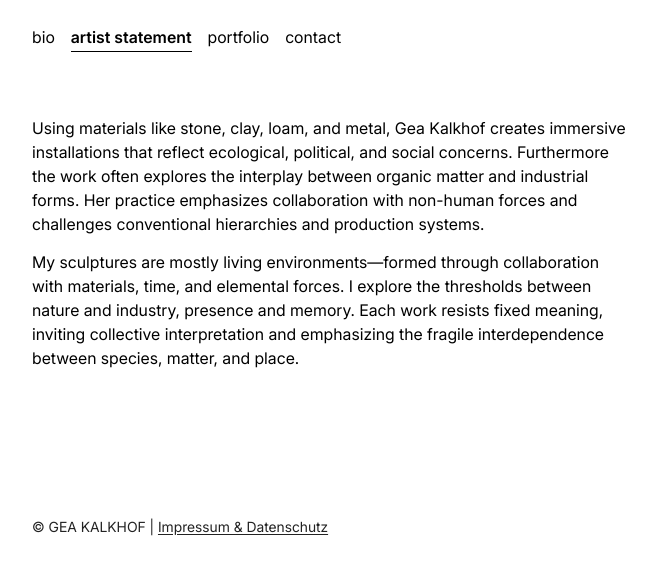
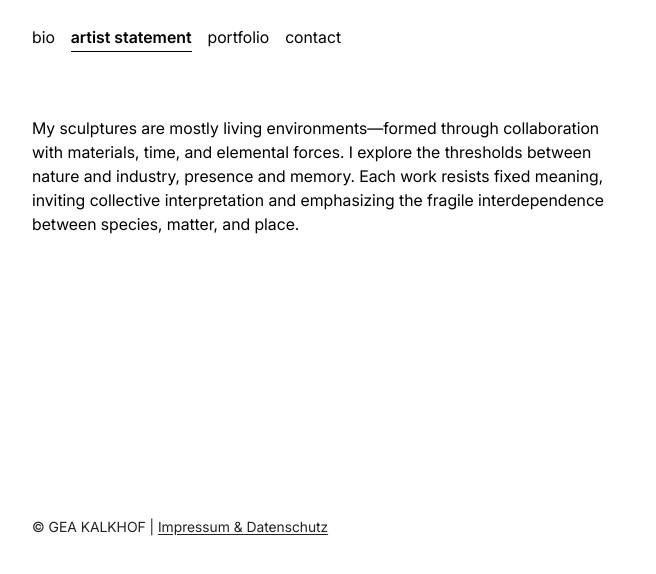
Before and after one commit to KalkhofGea/Website-Kalkhof, a plain HTML site: page artist-statement.html in a window 1280 px wide. Shown: the part 172-746 px from the top of the page, without its empty margins (272-928 px from the left). Drawn offline with Linux system fonts and the light colour scheme; a web font is replaced by a local one.

Commit message:
Update artist-statement.html

```diff
--- a/artist-statement.html
+++ b/artist-statement.html
@@ -19,11 +19,6 @@
       </nav>
     </header>
     <main class="main section">
-      <p>Using materials like stone, clay, loam, and metal, Gea Kalkhof creates immersive
-      installations that reflect ecological, political, and social concerns. Furthermore the work often explores the interplay between organic matter
-      and industrial forms. Her practice emphasizes collaboration with non-human forces and challenges
-      conventional hierarchies and production systems.</p>
-
       <p>My sculptures are mostly living environments—formed through collaboration
       with materials, time, and elemental forces. I explore the thresholds between nature and industry, presence and memory.
       Each work resists fixed meaning, inviting collective interpretation and emphasizing
```
